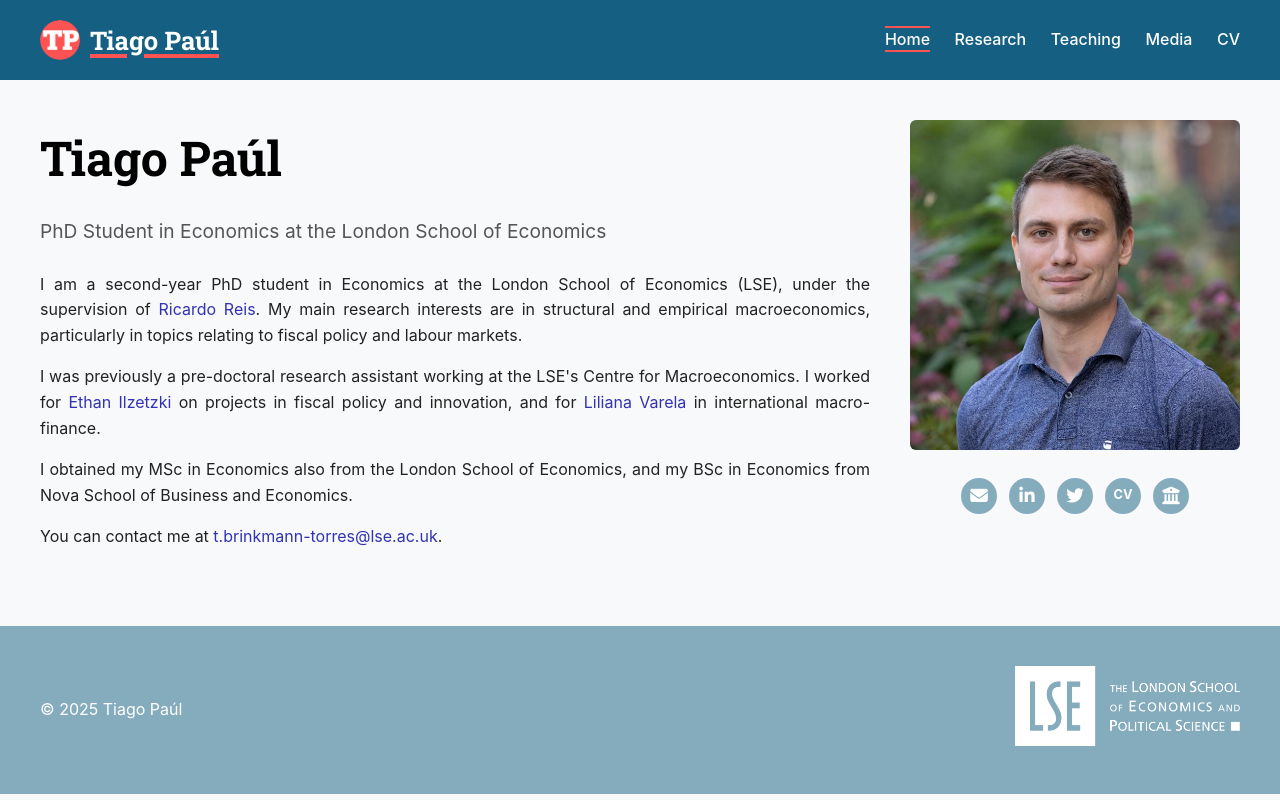
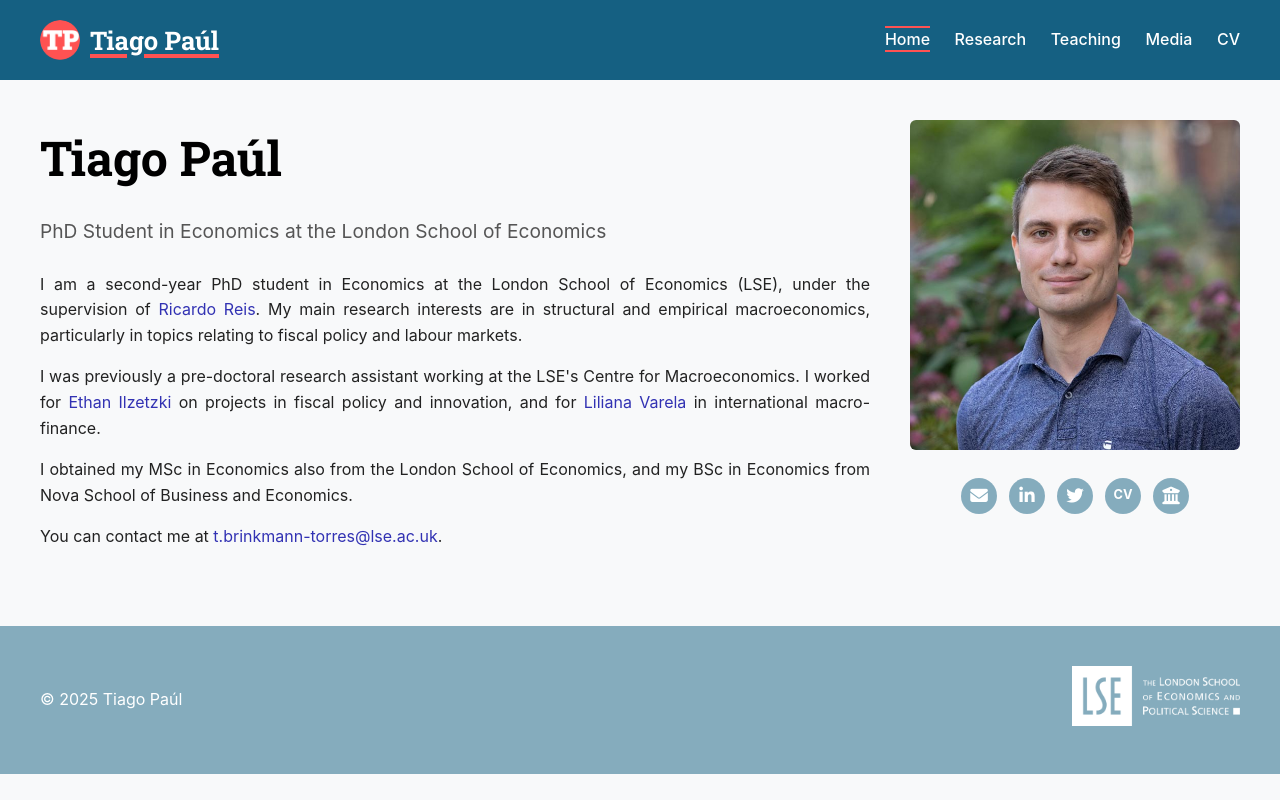
Before and after one commit to tiagopaul/tiagopaul.github.io, a plain HTML site: page index.html in a window 1280 px wide. Drawn offline with Linux system fonts and the light colour scheme.

Commit message:
Update style.css

```diff
--- a/style.css
+++ b/style.css
@@ -385,9 +385,9 @@ footer {
 }
 
 .footer-image {
-    height: 80px
+    height: 60px
     width: auto;
-    max-height: 80px
+    max-height: 60px
 }
 
 /* Mobile responsiveness */
```
